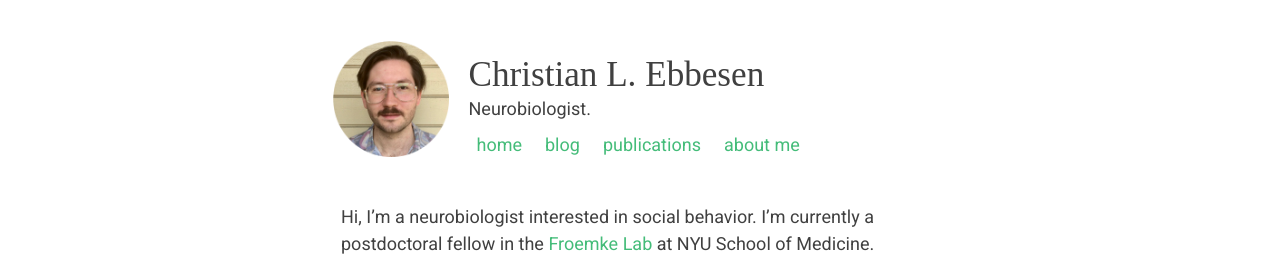
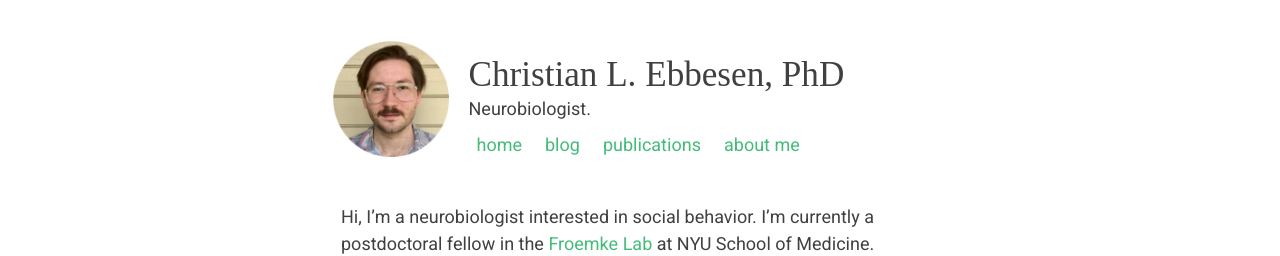
Before and after one commit to chrelli/chrelli.github.io, a Jekyll site: the page built from index.md, in a window 1280 px wide. Shown: the top 256 px of the page. Built offline with Jekyll 4.4.1, drawn with Linux system fonts in a browser that asks for light colours; nearby versions of some CDN libraries; some web fonts are replaced; a style sheet for code colours, icons or effects is not loaded.

Commit message:
addede title

```diff
--- a/_config.yml
+++ b/_config.yml
@@ -1,7 +1,7 @@
 # Site Settings
 encoding                 : "utf-8"
 locale                   : "en"
-title                    : "Christian L. Ebbesen"
+title                    : "Christian L. Ebbesen, PhD"
 title_separator          : "-"
 description              : "Neurobiologist."
 favicon                  : "/assets/images/brain_kopi.png"
```
